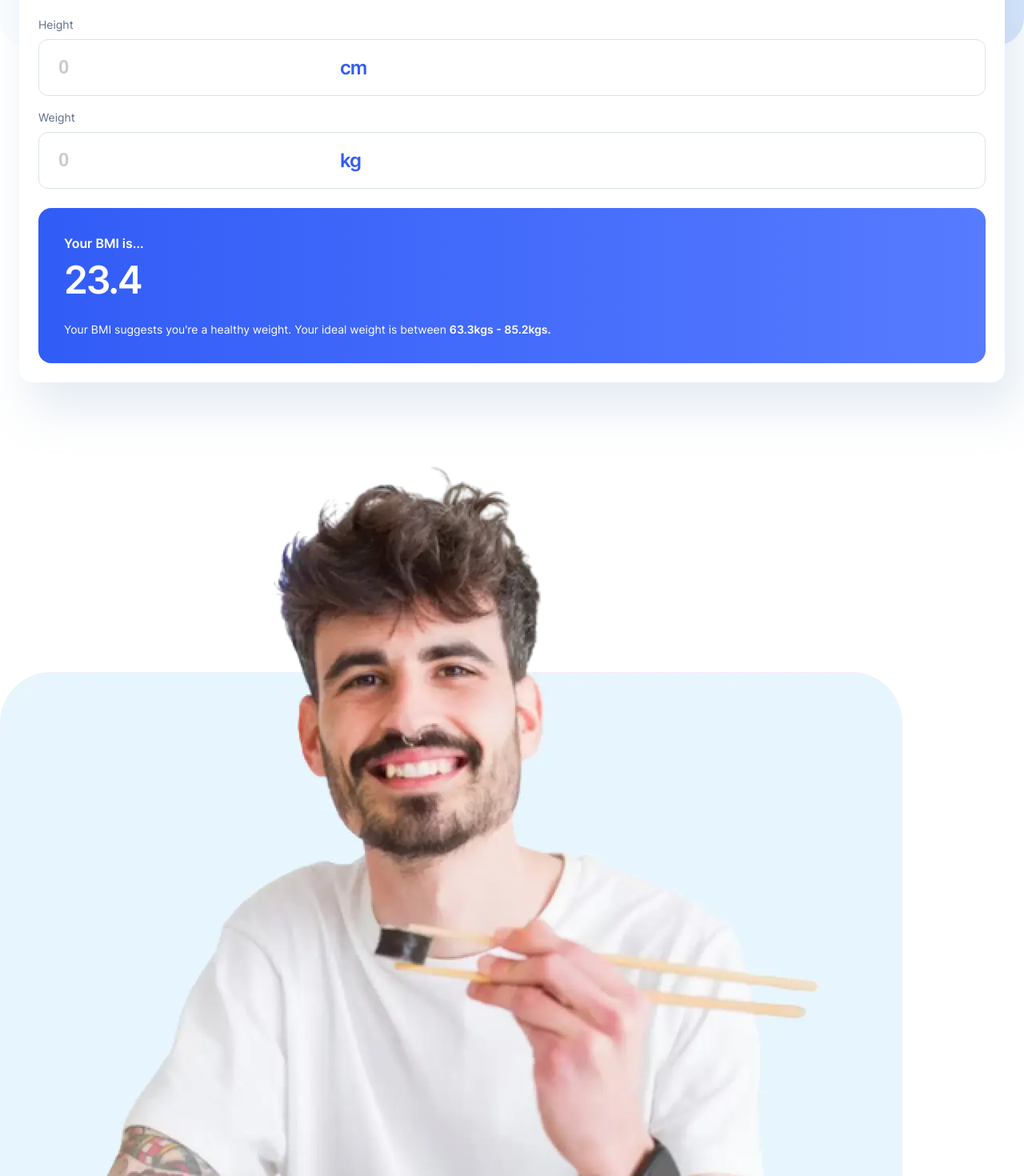
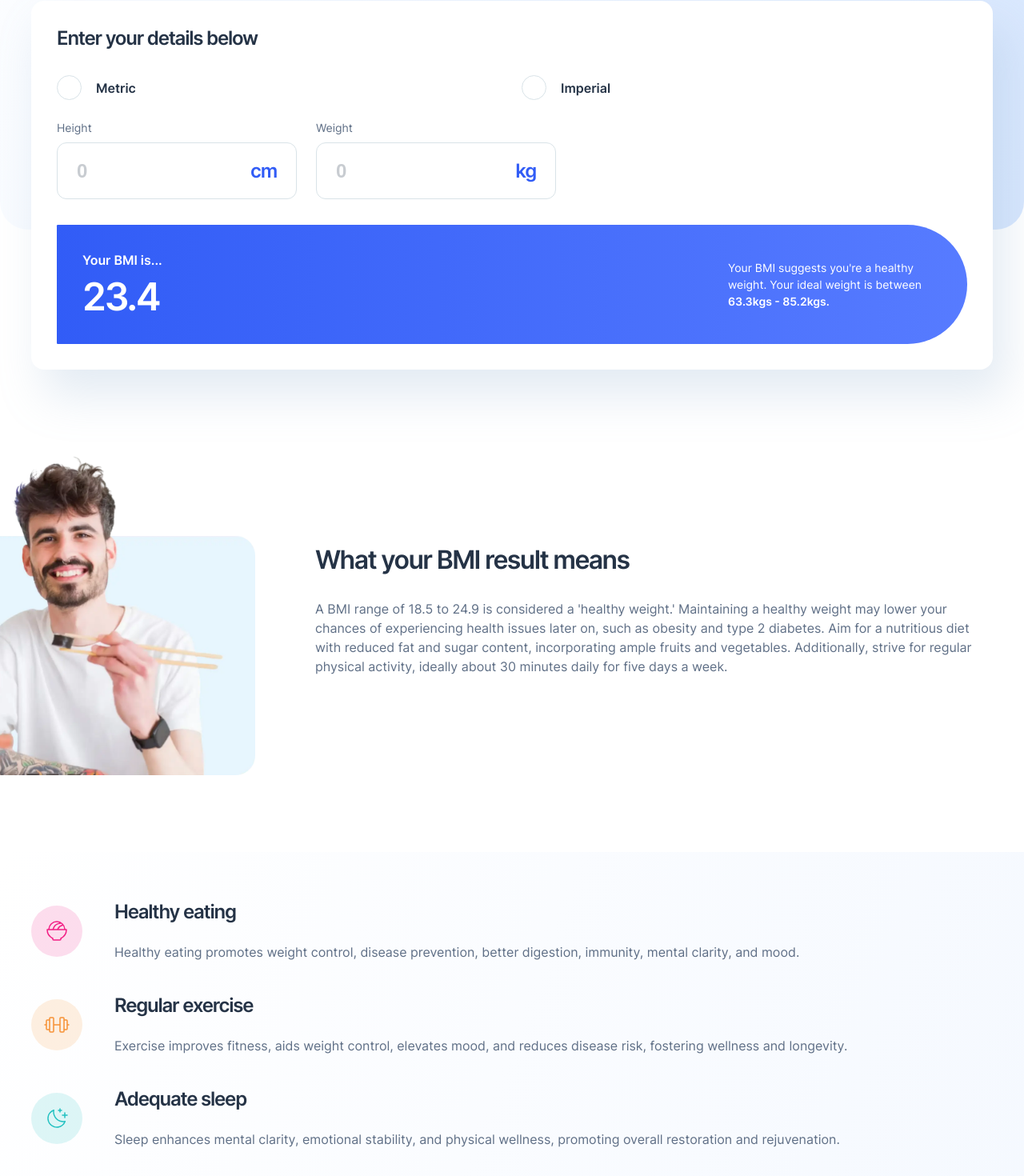
Before and after one commit to mihalymarcell86/bmi-calculator, a React (Vite) app: page / in a window 1280 px wide. Shown: the part 381-1851 px from the top of the page at 80% size. Built offline with nearby package versions, Linux system fonts and the light colour scheme.

Commit message:
tablet layout

```diff
--- a/src/App.jsx
+++ b/src/App.jsx
@@ -30,7 +30,7 @@ function App() {
       </header>
       <main>
         <Form />
-        <div>
+        <div className={style[`block-meaning`]}>
           <img src={image} alt="a man eating sushi" className={style.image} />
           <section className={style["section-meaning"]}>
             <h2 className={`heading-l bold ${style.subheading}`}>
@@ -50,27 +50,33 @@ function App() {
         <section className={style["section-factors"]}>
           <div className={style.factor}>
             <img src={icon_eating} alt="" />
+            <div>
               <h3 className="heading-m">Healthy eating</h3>
               <p className="text-m">
-              Healthy eating promotes weight control, disease prevention, better
-              digestion, immunity, mental clarity, and mood.
+                Healthy eating promotes weight control, disease prevention,
+                better digestion, immunity, mental clarity, and mood.
               </p>
+            </div>
           </div>
           <div className={style.factor}>
             <img src={icon_exercise} alt="" />
+            <div>
               <h3 className="heading-m">Regular exercise</h3>
               <p className="text-m">
-              Exercise improves fitness, aids weight control, elevates mood, and
-              reduces disease risk, fostering wellness and longevity.
+                Exercise improves fitness, aids weight control, elevates mood,
+                and reduces disease risk, fostering wellness and longevity.
               </p>
+            </div>
           </div>
           <div className={style.factor}>
             <img src={icon_sleep} alt="" />
+            <div>
               <h3 className="heading-m">Adequate sleep</h3>
               <p className="text-m">
                 Sleep enhances mental clarity, emotional stability, and physical
                 wellness, promoting overall restoration and rejuvenation.
               </p>
+            </div>
           </div>
         </section>
         <section className={style["section-limitations"]}>
--- a/src/assets/components/Form.jsx
+++ b/src/assets/components/Form.jsx
@@ -19,12 +19,16 @@ export default function Form() {
             </label>
           </div>
         </div>
+        <div className={style["input-group"]}>
           <div>
-          <label htmlFor="height" className={`text-s ${style[`input-label`]}`}>
+            <label
+              htmlFor="height"
+              className={`text-s ${style[`input-label`]}`}
+            >
               Height
             </label>
-          <div className={style["input-group"]}>
-            <div className={style["input-wrapper"]}>
+            <div className={style["imperial-group"]}>
+              <div className={style["nr-input"]}>
                 <input
                   type="number"
                   id="height"
@@ -32,17 +36,20 @@ export default function Form() {
                   placeholder="0"
                   className="heading-m bold"
                 />
-              <p className={`heading-m bold ${style["input-unit"]}`}>cm</p>
+                <p className="heading-m bold">cm</p>
               </div>
               {/* second input field (conditional)*/}
             </div>
           </div>
           <div>
-          <label htmlFor="weight" className={`text-s ${style[`input-label`]}`}>
+            <label
+              htmlFor="weight"
+              className={`text-s ${style[`input-label`]}`}
+            >
               Weight
             </label>
-          <div className={style["input-group"]}>
-            <div className={style["input-wrapper"]}>
+            <div className={style["imperial-group"]}>
+              <div className={style["nr-input"]}>
                 <input
                   type="number"
                   id="weight"
@@ -50,9 +57,10 @@ export default function Form() {
                   placeholder="0"
                   className="heading-m bold"
                 />
-              <p className={`heading-m bold ${style["input-unit"]}`}>kg</p>
+                <p className="heading-m bold">kg</p>
               </div>
               {/* second input field (conditional)*/}
+            </div>
           </div>
         </div>
       </form>
@@ -70,7 +78,7 @@ export default function Form() {
           </output>
         </div>
         <div>
-          <p className="text-s">
+          <p className={`text-s ${style[`result-evaluation`]}`}>
             Your BMI suggests you&apos;re a healthy weight
             {/* <!-- add classification -->*/}. Your ideal weight is between{" "}
             <strong className="bold">
--- a/src/styles/App.module.scss
+++ b/src/styles/App.module.scss
@@ -7,24 +7,54 @@
   background-image: $bg-gradient;
   border-radius: 0 0 rem(35px) rem(35px);
   text-align: center;
+  @media (min-width: $bp-t) {
+    padding: rem(32px) rem(43px) rem(326px);
+    margin-bottom: rem(-286px);
+  }
 }
 
 .header-logo {
   width: rem(40px);
   aspect-ratio: 1 / 1;
   margin: 0 auto rem(24px);
+  @media (min-width: $bp-t) {
+    margin-bottom: rem(40px);
+  }
 }
 
 .header-heading {
-  margin-bottom: rem(24px);
+  margin: 0 auto rem(24px);
+  max-width: rem(325px);
+}
+
+.block-meaning {
+  margin-bottom: rem(71.61px);
+  @media (min-width: $bp-t) {
+    display: flex;
+    align-items: center;
+    gap: rem(75px);
+    margin-bottom: rem(96px);
+  }
 }
 
 .image {
   margin-bottom: rem(48px);
+  @media (min-width: $bp-t) {
+    width: rem(319px);
+    height: rem(411px);
+    margin: 0;
+    left: rem(-42px);
+    object-fit: cover;
+    object-position: right;
+    //image to be edited and replaced
+  }
 }
 
 .section-meaning {
-  margin: 0 rem(24px) rem(71.61px);
+  margin-inline: rem(24px);
+  @media (min-width: $bp-t) {
+    margin-inline: 0 rem(43px);
+  }
 }
 
 .subheading {
@@ -39,6 +69,10 @@
   display: flex;
   flex-direction: column;
   gap: rem(40px);
+  @media (min-width: $bp-t) {
+    padding: rem(60px) rem(43px) rem(60px) rem(39px);
+    margin-bottom: rem(96px);
+  }
 }
 
 .factor {
@@ -46,15 +80,26 @@
     width: rem(64px);
     aspect-ratio: 1 / 1;
     margin-bottom: rem(32px);
+    @media (min-width: $bp-t) {
+      margin: 0;
+    }
   }
 
   h3 {
     margin-bottom: rem(24px);
   }
+  @media (min-width: $bp-t) {
+    display: flex;
+    gap: rem(40px);
+    align-items: center;
+  }
 }
 
 .section-limitations {
   margin-inline: rem(19px) rem(29px);
+  @media (min-width: $bp-t) {
+    margin-inline: rem(39px) rem(43px);
+  }
 }
 
 .limitations-intro {
@@ -66,9 +111,17 @@
   display: flex;
   flex-direction: column;
   gap: rem(16px);
+  @media (min-width: $bp-t) {
+    column-gap: rem(15px);
+    row-gap: rem(24px);
+    flex-direction: row;
+    flex-wrap: wrap;
+    justify-content: center;
+  }
 }
 
 .limitation-card {
+  background-color: var(--card-bg);
   box-shadow: 16px 32px 56px 0px var(--box-shadow);
   border-radius: rem(16px);
   padding: rem(24px);
@@ -84,4 +137,9 @@
     gap: rem(16px);
     margin-bottom: rem(16px);
   }
+
+  @media (min-width: $bp-t) {
+    padding: rem(32px);
+    max-width: rem(335.5px);
+  }
 }
--- a/src/styles/Form.module.scss
+++ b/src/styles/Form.module.scss
@@ -1,19 +1,29 @@
 @use "util/global" as *;
 
 .container {
-  background-color: var(--form-bg);
+  background-color: var(--card-bg);
   margin: 0 rem(24px) rem(72px);
   padding: rem(24px);
   border-radius: rem(16px);
   box-shadow: 16px 32px 56px 0px var(--box-shadow);
+  @media (min-width: $bp-t) {
+    margin: 0 rem(39px) rem(96px);
+    padding: rem(32px);
+  }
 }
 
 .form {
-  margin-bottom: rem(8px);
+  margin-bottom: rem(24px);
+  @media (min-width: $bp-t) {
+    margin-bottom: rem(32px);
+  }
 }
 
 .heading {
   margin-bottom: rem(24px);
+  @media (min-width: $bp-t) {
+    margin-bottom: rem(32px);
+  }
 }
 
 .radio-group {
@@ -21,6 +31,9 @@
   gap: rem(24px);
   margin-bottom: rem(24px);
   color: var(--heading);
+  @media (min-width: $bp-t) {
+    margin-bottom: rem(24px);
+  }
 }
 
 .radio {
@@ -28,18 +41,38 @@
   display: flex;
   align-items: center;
   gap: rem(18px);
+  &,
+  * {
+    cursor: pointer;
+  }
 }
 
 input[type="radio"] {
   appearance: none;
   width: rem(31px);
   aspect-ratio: 1 / 1;
-  border: 1px solid #d8e2e7;
+  border: 1px solid var(--radio-border);
   border-radius: 50%;
   &:checked {
-    border: 8px solid var(--radio-border);
-    background-color: var(--radio-bg);
+    border: 8px solid var(--radio-border-checked);
+    background-color: var(--radio-bg-checked);
     transition: all 0.5s ease;
+    &:hover {
+      border: 8px solid var(--radio-border-checked);
+    }
+  }
+  &:hover {
+    border: 1px solid var(--radio-border-hover);
+  }
+}
+
+.input-group {
+  display: flex;
+  flex-direction: column;
+  gap: rem(16px);
+  @media (min-width: $bp-t) {
+    flex-direction: row;
+    gap: rem(24px);
   }
 }
 
@@ -49,24 +82,22 @@ input[type="radio"] {
   margin-bottom: rem(8px);
 }
 
-.input-group {
+.imperial-group {
   display: flex;
+  // conditional display of imperial units
 }
 
-.input-wrapper {
+.nr-input {
   border: 1px solid var(--input-border);
   border-radius: rem(12px);
   width: 100%;
   padding: rem(20px) rem(24px);
-  margin-bottom: rem(16px);
   display: flex;
   gap: rem(24px);
   &:focus-within {
     border-color: var(--input-border-active);
   }
-}
-
-input[type="number"] {
+  input {
     appearance: textfield;
     border: none;
     min-width: 0;
@@ -78,10 +109,13 @@ input[type="number"] {
     &:active {
       outline: none;
     }
+    & + p {
+      color: var(--input-unit);
     }
-
-.input-unit {
-  color: var(--input-unit);
+  }
+  @media (min-width: $bp-t) {
+    max-width: rem(300px);
+  }
 }
 
 .result {
@@ -92,8 +126,20 @@ input[type="number"] {
   display: flex;
   flex-direction: column;
   gap: rem(24px);
+  @media (min-width: $bp-t) {
+    border-radius: rem(16px) rem(999px) rem(999px) rem(16px);
+    flex-direction: row;
+    align-items: center;
+    justify-content: space-between;
+  }
 }
 
 .result-paragraph {
   margin-bottom: rem(8px);
 }
+
+.result-evaluation {
+  @media (min-width: $bp-t) {
+    max-width: rem(267px);
+  }
+}
--- a/src/styles/index.scss
+++ b/src/styles/index.scss
@@ -85,9 +85,11 @@ html {
   --bg-gradient: #{$bg-gradient};
   --heading: #{$gunmetal};
   --text: #{$dark-electric-blue};
-  --form-bg: #{$white};
-  --radio-border: #{$lavender};
-  --radio-bg: #{$ultramarine-blue};
+  --card-bg: #{$white};
+  --radio-border: #{$gainsboro};
+  --radio-border-hover: #{$ultramarine-blue};
+  --radio-border-checked: #{$lavender};
+  --radio-bg-checked: #{$ultramarine-blue};
   --input-label: #{$dark-electric-blue};
   --input-border: #{$gainsboro};
   --input-border-active: #{$ultramarine-blue};
--- a/src/styles/util/_variables.scss
+++ b/src/styles/util/_variables.scss
@@ -11,7 +11,7 @@ $white: hsl(0, 0%, 100%);
 
 $bg-gradient: linear-gradient(
   290deg,
-  hsl(216, 95%, 92%, var(--bg-opacity)) 0%,
+  hsla(216, 95%, 92%, var(--bg-opacity)) 0%,
   hsla(183, 95%, 92%, 0) 100%
 );
 
@@ -20,3 +20,7 @@ $result-bg-gradient: linear-gradient(
   hsl(227, 92%, 58%) 0%,
   hsl(227, 100%, 67%) 100%
 );
+
+// Breakpoints
+
+$bp-t: 768px;
```
Also changed, not shown: 1 other file (tests, documents, lock files or other folders). Lines whose indentation alone changed are shown as unchanged.
